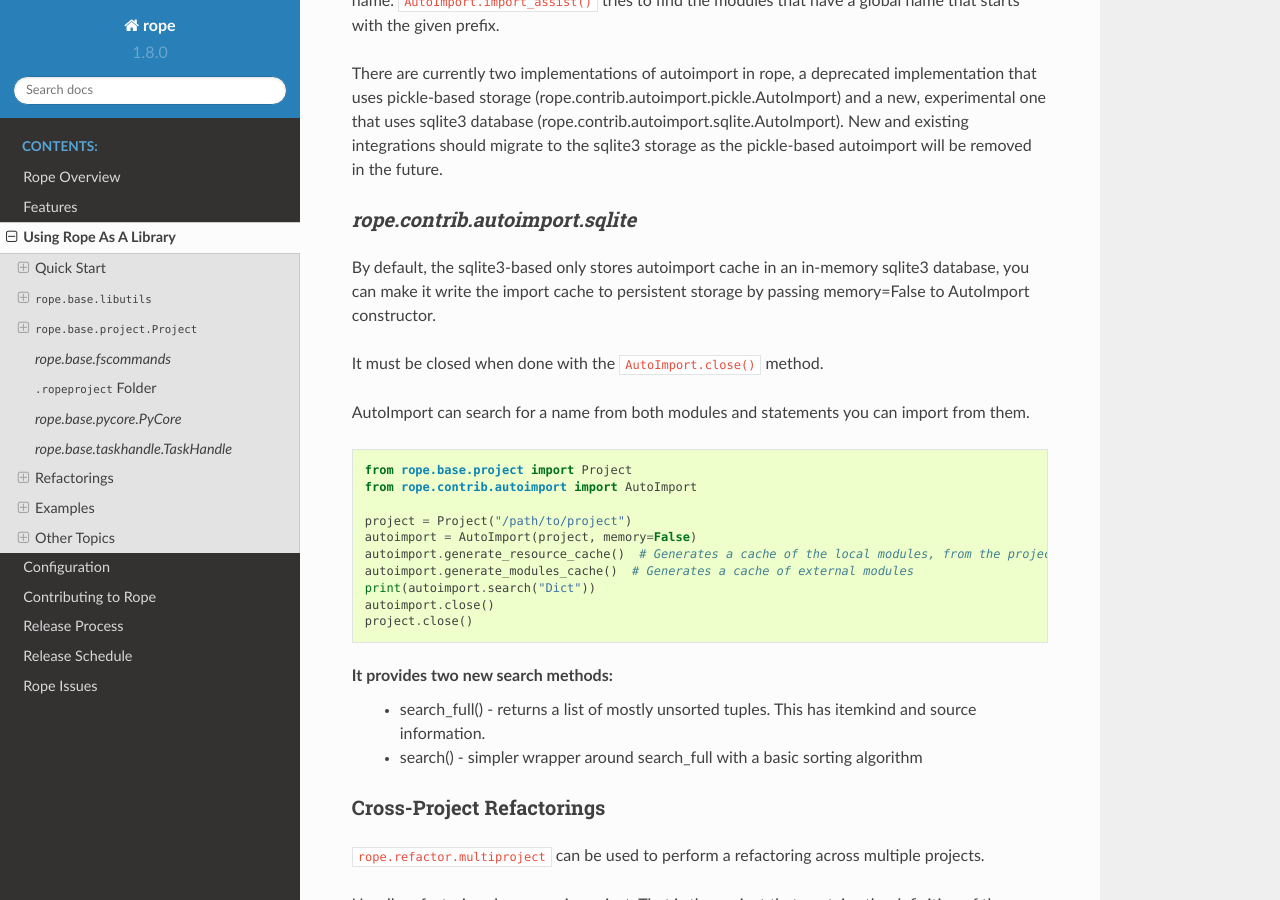
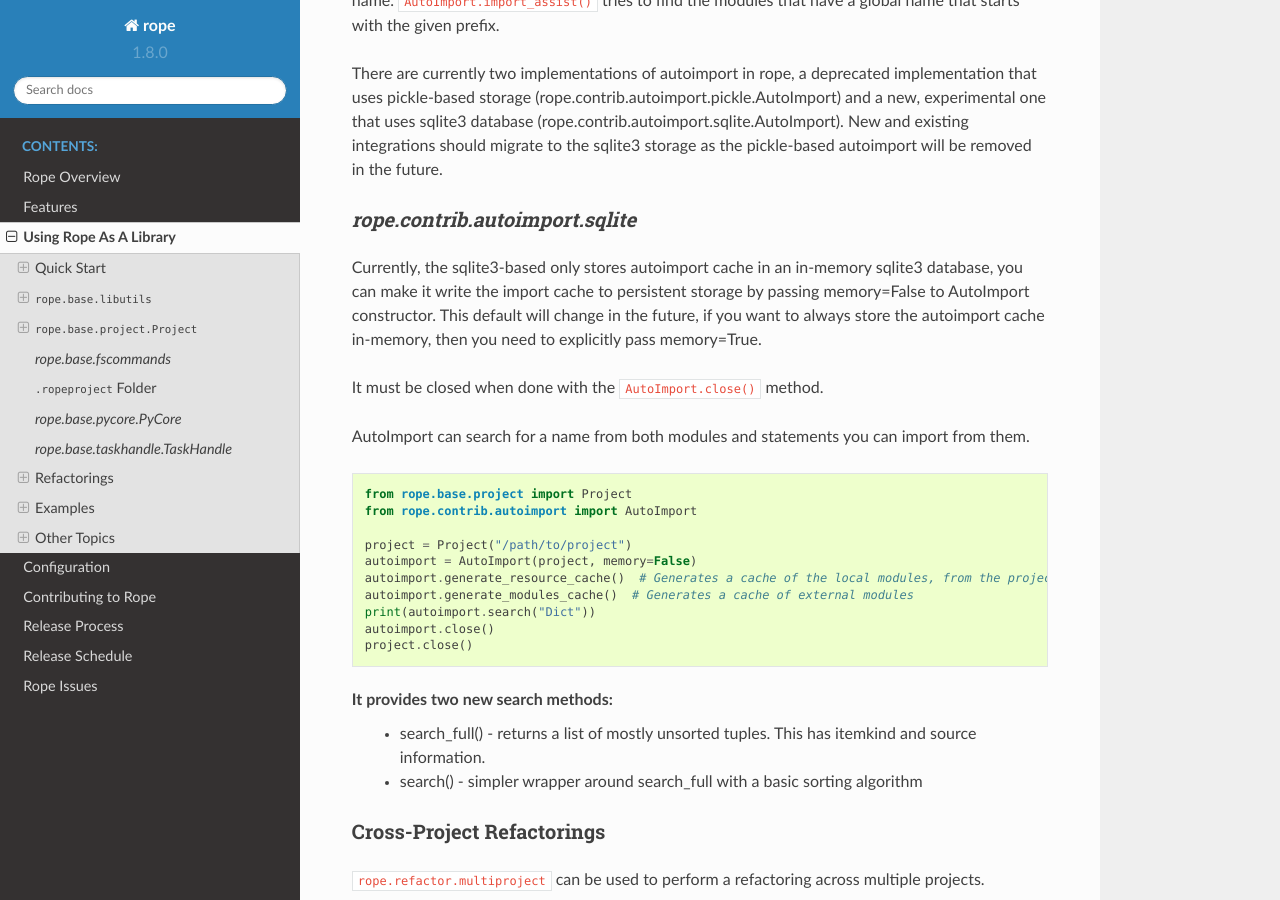
Before and after one commit to python-rope/rope, a Sphinx documentation site: the page built from docs/library.rst, in a window 1280 px wide and 900 px high, scrolled down 15221 px. Built offline with Sphinx 7.4.7 and the Read the Docs theme 2.0.0, drawn with Linux system fonts in a browser that asks for light colours.

Commit message:
Update docs

```diff
--- a/docs/library.rst
+++ b/docs/library.rst
@@ -844,9 +844,11 @@ autoimport will be removed in the future.
 `rope.contrib.autoimport.sqlite`
 --------------------------------
 
-By default, the sqlite3-based only stores autoimport cache in an in-memory
+Currently, the sqlite3-based only stores autoimport cache in an in-memory
 sqlite3 database, you can make it write the import cache to persistent storage
-by passing memory=False to AutoImport constructor.
+by passing memory=False to AutoImport constructor. This default will change in
+the future, if you want to always store the autoimport cache in-memory, then
+you need to explicitly pass memory=True.
 
 It must be closed when done with the ``AutoImport.close()`` method.
 
```
